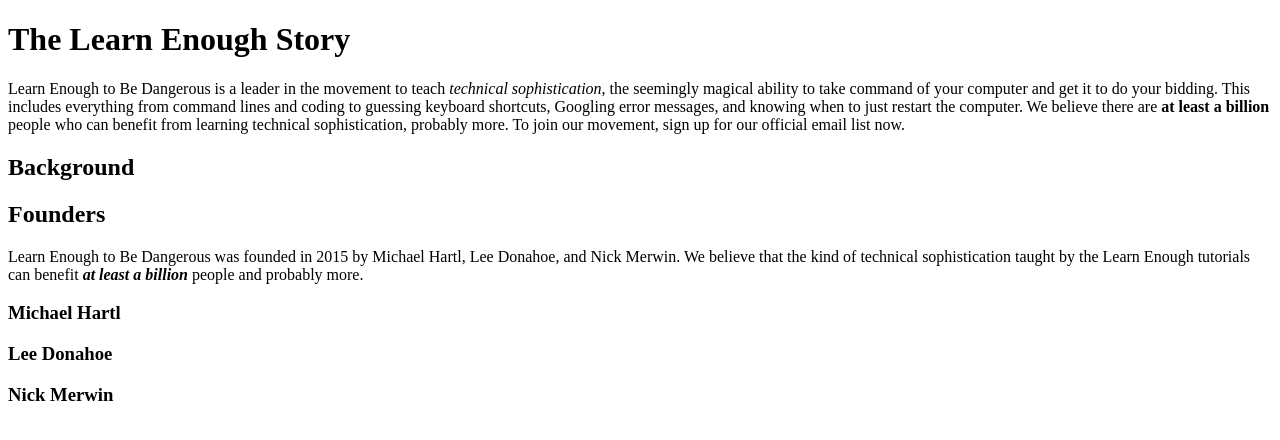
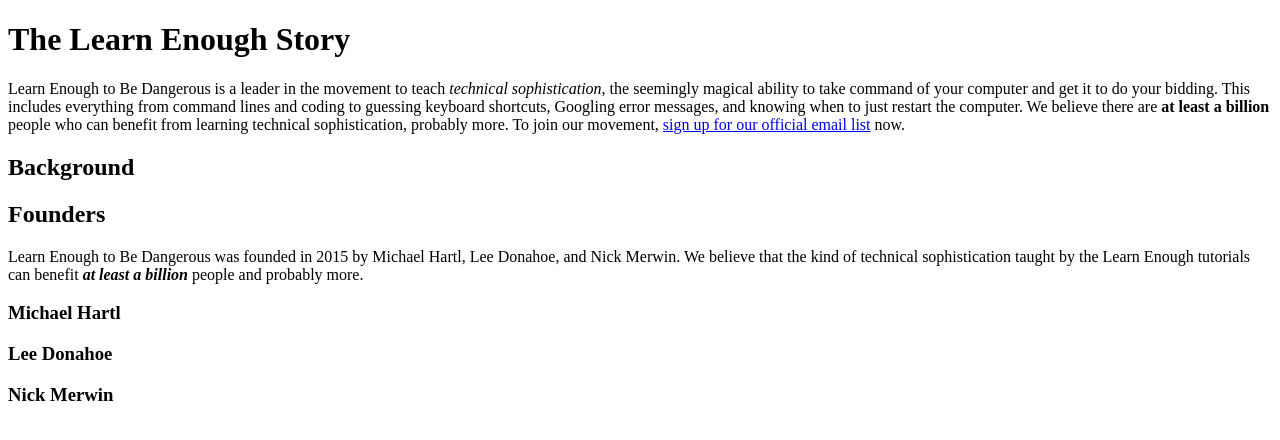
Before and after one commit to stanwindhorst/sample_website, a plain HTML site: page index.html in a window 1280 px wide. Drawn offline with Linux system fonts and the light colour scheme.

Commit message:
start work on Background

```diff
--- a/index.html
+++ b/index.html
@@ -16,10 +16,14 @@
       Googling error messages, and knowing when to just restart the computer.
       We believe there are <strong>at least a billion</strong> people who can benefit from
       learning technical sophistication, probably more. To join our
-      movement, sign up for our official email list now.
+      movement, <a href="http://learnenough.com/email">sign up for our official email list</a> now.
     </p>
 
     <h2>Background</h2>
+
+    <p>
+
+    </p>
 
     <h2>Founders</h2>
 
```
